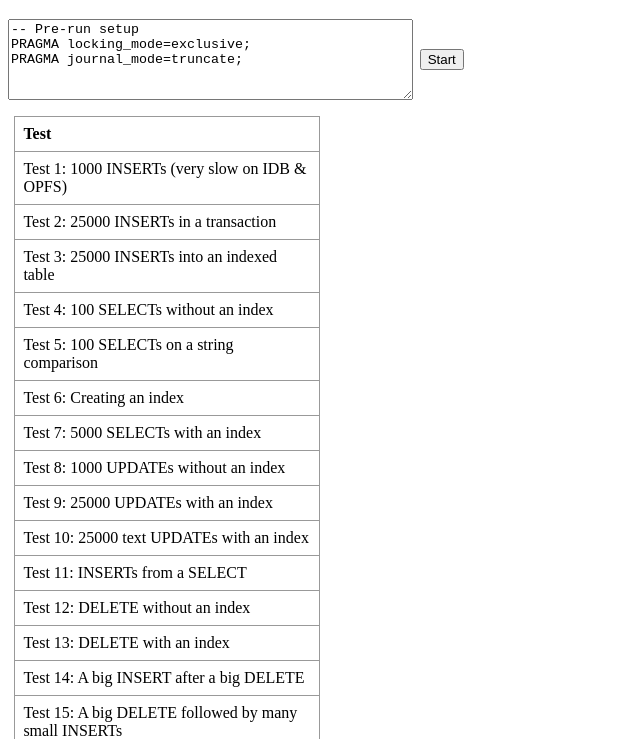
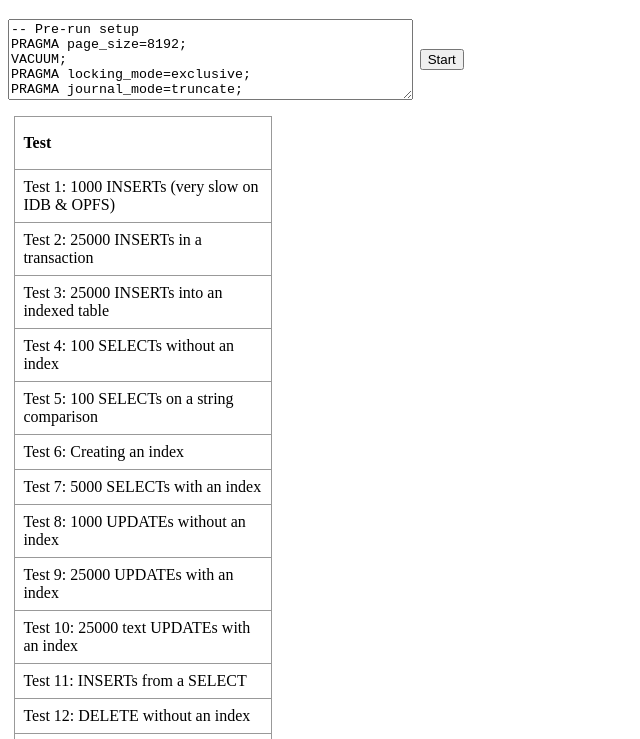
Before and after one commit to rhashimoto/osw-benchmark, a website with bundled scripts: page index.html in a window 1280 px wide. Shown: the part 61-800 px from the top of the page, without its empty margins (0-640 px from the left). Built offline with nearby package versions, Linux system fonts and the light colour scheme; files whose address does not match are found by name.

Commit message:
Modify preamble.

```diff
--- a/benchmarks.js
+++ b/benchmarks.js
@@ -9,9 +9,10 @@ const benchmarksReady = Promise.all(Array.from(new Array(16), (_, i) => {
 document.getElementById('start').addEventListener('click', async event => {
   event.target.disabled = true;
   document.getElementById('error').textContent = '';
+
+  const worker = new Worker('./worker.js', { type: 'module' });
+  const workerProxy = Comlink.wrap(worker);
   try {
-    const worker = new Worker('./worker.js', { type: 'module' });
-    const workerProxy = Comlink.wrap(worker);
     await workerProxy.prepare();
 
     // @ts-ignore
@@ -40,5 +41,6 @@ document.getElementById('start').addEventListener('click', async event => {
   } finally {
     // @ts-ignore
     event.target.disabled = false;
+    worker.terminate();
   }
 });
--- a/index.html
+++ b/index.html
@@ -22,7 +22,11 @@
     }
 
     td:first-child {
-      min-width: 15em;
+      width: 15em;
+    }
+
+    th {
+      height: 36px;
     }
 
     td, th {
@@ -38,8 +42,11 @@
   <div id="controls">
     <textarea id="preamble" rows="5" cols="48">
 -- Pre-run setup
+PRAGMA page_size=8192;
+VACUUM;
 PRAGMA locking_mode=exclusive;
 PRAGMA journal_mode=truncate;
+PRAGMA cache_size=1024;
     </textarea>
     <button id="start">Start</button>
   </div>
```
